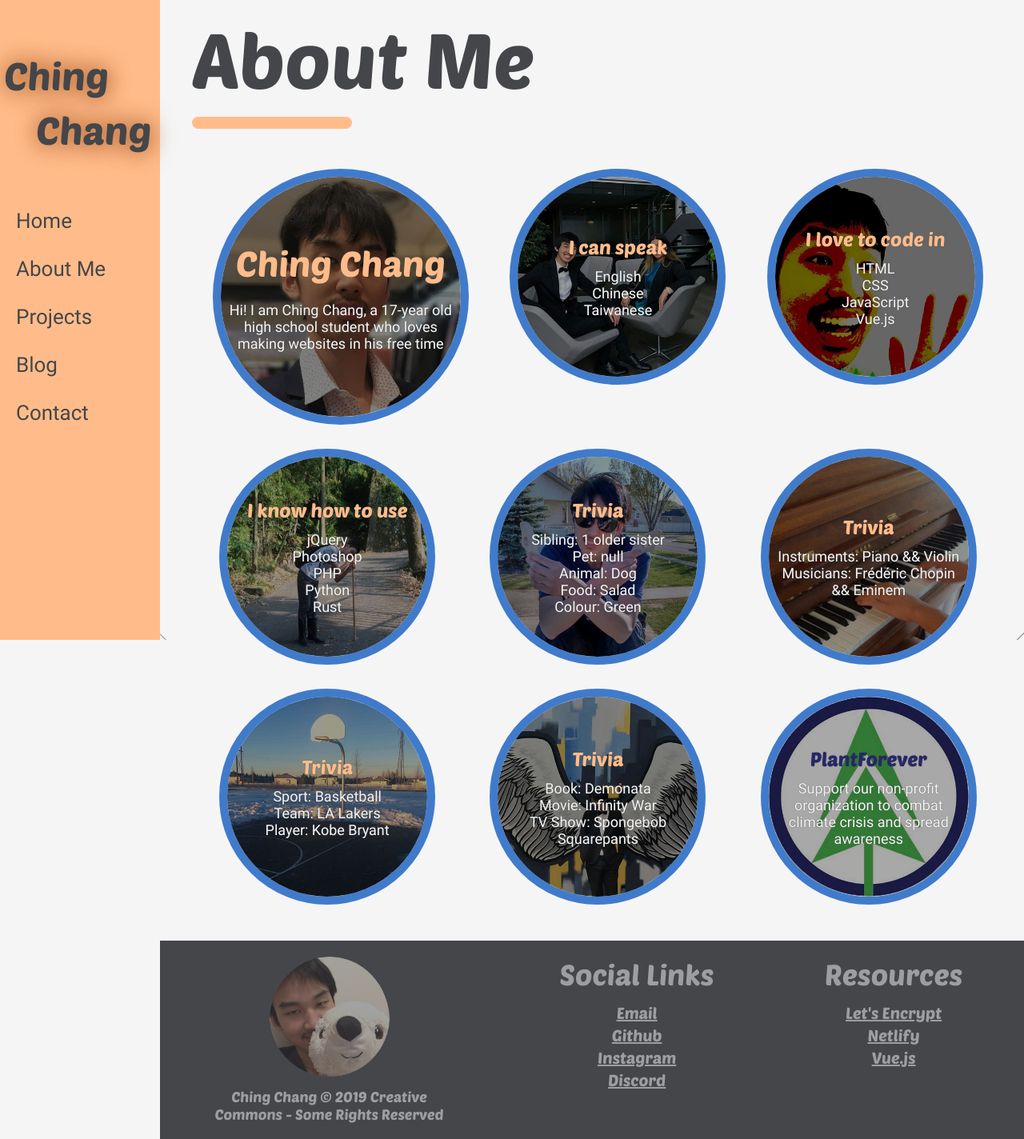
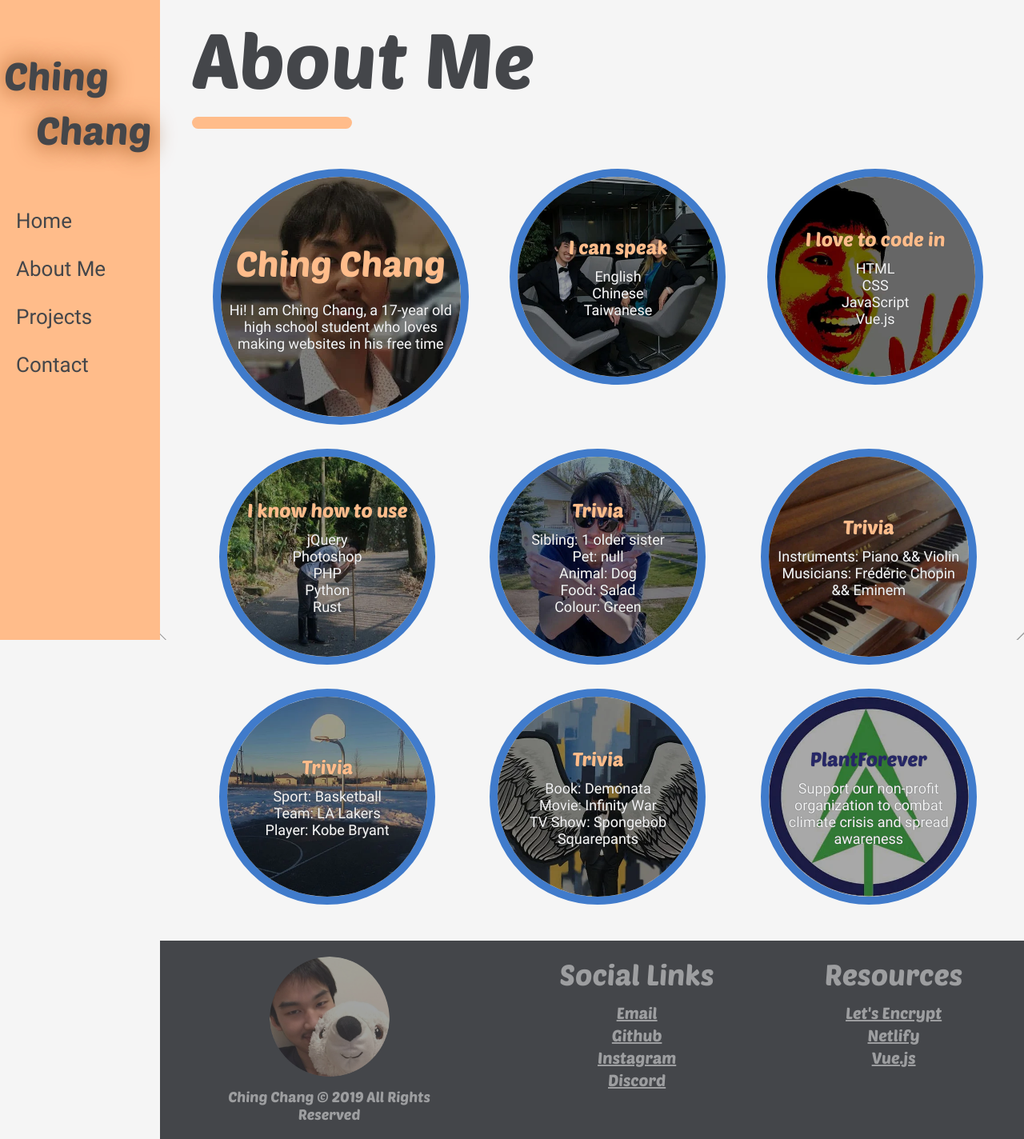
Before and after one commit to ChingChang9/Personal-Website, a Vue app: page /about-me in a window 1280 px wide. Shown: the whole page at 80% size. Built offline with nearby package versions, Linux system fonts and the light colour scheme.

Commit message:
Fixed minor styling inconsistency - Fixed the z-index of meme generator to make the image appear again - Removed Creative Commons - Removed Blog - Topic line is now mobile responsive

```diff
--- a/src/App.vue
+++ b/src/App.vue
@@ -187,18 +187,33 @@ a {
   }
 }
 @media (max-width: 540px) {
-  #right-side main #topic {
-    font-size: 84px;
+  #right-side main {
+    #topic {
+      font-size: 84px;
+    }
+    #line {
+      width: 170px;
+    }
   }
 }
 @media (max-width: 481px) {
-  #right-side main #topic {
-    font-size: 72px;
+  #right-side main {
+    #topic {
+      font-size: 72px;
+    }
+    #line {
+      width: 150px;
+    }
   }
 }
 @media (max-width: 422px) {
-  #right-side main #topic {
-    font-size: 60px;
+  #right-side main {
+    #topic {
+      font-size: 60px;
+    }
+    #line {
+      width: 125px;
+    }
   }
 }
 </style>
--- a/src/components/Footer.vue
+++ b/src/components/Footer.vue
@@ -10,7 +10,7 @@
           </picture>
         </router-link>
       </div>
-      <div>Ching Chang &copy; 2019 Creative Commons - Some Rights Reserved</div>
+      <div>Ching Chang &copy; 2019 All Rights Reserved</div>
     </div>
     <div class="column">
       <div class="title">Social Links</div>
--- a/src/components/Header.vue
+++ b/src/components/Header.vue
@@ -8,7 +8,7 @@
       <router-link :to="{ name: 'Home' }" draggable="false">Home</router-link>
       <router-link :to="{ name: 'AboutMe' }" draggable="false">About Me</router-link>
       <router-link :to="{ name: 'Projects' }" draggable="false">Projects</router-link>
-      <router-link :to="{ name: 'Blog' }" draggable="false">Blog</router-link>
+      <!-- <router-link :to="{ name: 'Blog' }" draggable="false">Blog</router-link> -->
       <router-link :to="{ name: 'Contact' }" draggable="false">Contact</router-link>
     </div>
   </div>
--- a/src/views/AboutMe.vue
+++ b/src/views/AboutMe.vue
@@ -5,8 +5,8 @@
     <div id="about-me">
       <div id="name" class="circle">
         <picture>
-          <source srcset="@/assets/about-me/ching-chang.webp" type="webp" />
-          <source srcset="@/assets/about-me/ching-chang.jpg" type="jpeg" />
+          <source srcset="@/assets/about-me/ching-chang.webp" type="image/webp" />
+          <source srcset="@/assets/about-me/ching-chang.jpg" type="image/jpeg" />
           <img src="@/assets/about-me/ching-chang.jpg" alt="Ching Chang" />
         </picture>
         <div class="text">
@@ -18,8 +18,8 @@
 
       <div class="circle">
         <picture>
-          <source srcset="@/assets/about-me/i-can-speak.webp" type="webp" />
-          <source srcset="@/assets/about-me/i-can-speak.jpg" type="jpeg" />
+          <source srcset="@/assets/about-me/i-can-speak.webp" type="image/webp" />
+          <source srcset="@/assets/about-me/i-can-speak.jpg" type="image/jpeg" />
           <img src="@/assets/about-me/i-can-speak.jpg" alt="Ching Chang" />
         </picture>
         <div class="text">
@@ -32,8 +32,8 @@
 
       <div class="circle">
         <picture>
-          <source srcset="@/assets/about-me/i-love-to-code-in.webp" type="webp" />
-          <source srcset="@/assets/about-me/i-love-to-code-in.jpg" type="jpeg" />
+          <source srcset="@/assets/about-me/i-love-to-code-in.webp" type="image/webp" />
+          <source srcset="@/assets/about-me/i-love-to-code-in.jpg" type="image/jpeg" />
           <img src="@/assets/about-me/i-love-to-code-in.jpg" alt="Ching Chang" />
         </picture>
         <div class="text">
@@ -47,8 +47,8 @@
 
       <div class="circle">
         <picture>
-          <source srcset="@/assets/about-me/i-know-how-to-use.webp" type="webp" />
-          <source srcset="@/assets/about-me/i-know-how-to-use.jpg" type="jpeg" />
+          <source srcset="@/assets/about-me/i-know-how-to-use.webp" type="image/webp" />
+          <source srcset="@/assets/about-me/i-know-how-to-use.jpg" type="image/jpeg" />
           <img src="@/assets/about-me/i-know-how-to-use.jpg" alt="Ching Chang" />
         </picture>
         <div class="text">
@@ -63,8 +63,8 @@
 
       <div class="circle">
         <picture>
-          <source srcset="@/assets/about-me/trivia-1.webp" type="webp" />
-          <source srcset="@/assets/about-me/trivia-1.jpg" type="jpeg" />
+          <source srcset="@/assets/about-me/trivia-1.webp" type="image/webp" />
+          <source srcset="@/assets/about-me/trivia-1.jpg" type="image/jpeg" />
           <img src="@/assets/about-me/trivia-1.jpg" alt="Ching Chang" />
         </picture>
         <div class="text">
@@ -79,8 +79,8 @@
 
       <div class="circle">
         <picture>
-          <source srcset="@/assets/about-me/trivia-2.webp" type="webp" />
-          <source srcset="@/assets/about-me/trivia-2.jpg" type="jpeg" />
+          <source srcset="@/assets/about-me/trivia-2.webp" type="image/webp" />
+          <source srcset="@/assets/about-me/trivia-2.jpg" type="image/jpeg" />
           <img src="@/assets/about-me/trivia-2.jpg" alt="Ching Chang" />
         </picture>
         <div class="text">
@@ -92,8 +92,8 @@
 
       <div class="circle">
         <picture>
-          <source srcset="@/assets/about-me/trivia-3.webp" type="webp" />
-          <source srcset="@/assets/about-me/trivia-3.jpg" type="jpeg" />
+          <source srcset="@/assets/about-me/trivia-3.webp" type="image/webp" />
+          <source srcset="@/assets/about-me/trivia-3.jpg" type="image/jpeg" />
           <img src="@/assets/about-me/trivia-3.jpg" alt="Ching Chang" />
         </picture>
         <div class="text">
@@ -106,8 +106,8 @@
 
       <div class="circle">
         <picture>
-          <source srcset="@/assets/about-me/trivia-4.webp" type="webp" />
-          <source srcset="@/assets/about-me/trivia-4.jpg" type="jpeg" />
+          <source srcset="@/assets/about-me/trivia-4.webp" type="image/webp" />
+          <source srcset="@/assets/about-me/trivia-4.jpg" type="image/jpeg" />
           <img src="@/assets/about-me/trivia-4.jpg" alt="Ching Chang" />
         </picture>
         <div class="text">
@@ -120,8 +120,8 @@
 
       <a href="https://www.plantforever.org" target="_blank" rel="noopener noreferrer" class="circle">
         <picture>
-          <source srcset="@/assets/about-me/plantforever.webp" type="webp" />
-          <source srcset="@/assets/about-me/plantforever.jpg" type="jpeg" />
+          <source srcset="@/assets/about-me/plantforever.webp" type="image/webp" />
+          <source srcset="@/assets/about-me/plantforever.jpg" type="image/jpeg" />
           <img src="@/assets/about-me/plantforever.jpg" alt="Ching Chang" />
         </picture>
         <div class="text">
--- a/src/views/projects/MemeGenerator.vue
+++ b/src/views/projects/MemeGenerator.vue
@@ -90,7 +90,6 @@ input {
 }
 #canvas {
   position: relative;
-  z-index: -1;
   div {
     user-select: none;
     position: absolute;
```
Also changed, not shown: 1 other file (tests, documents, lock files or other folders).
